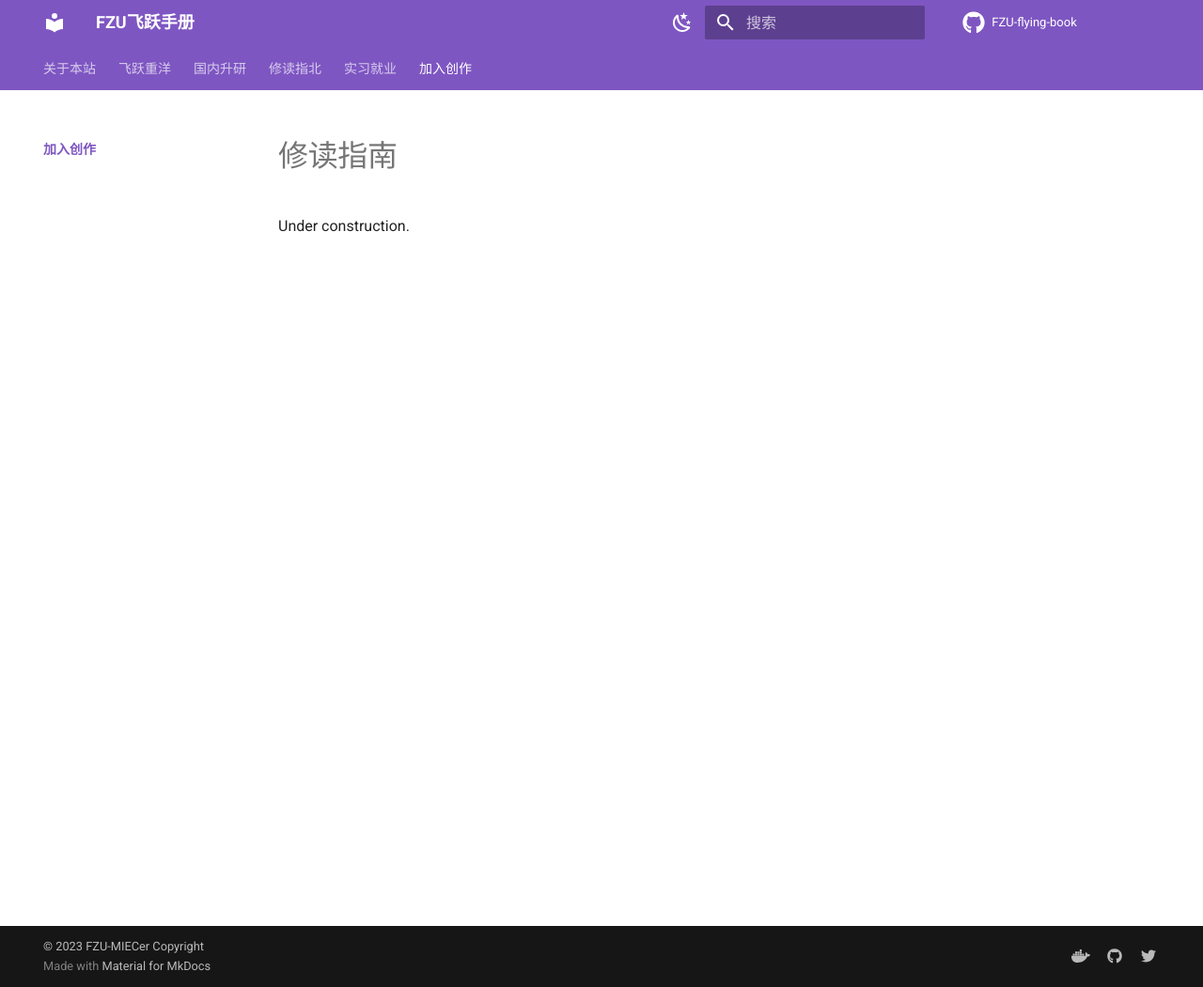
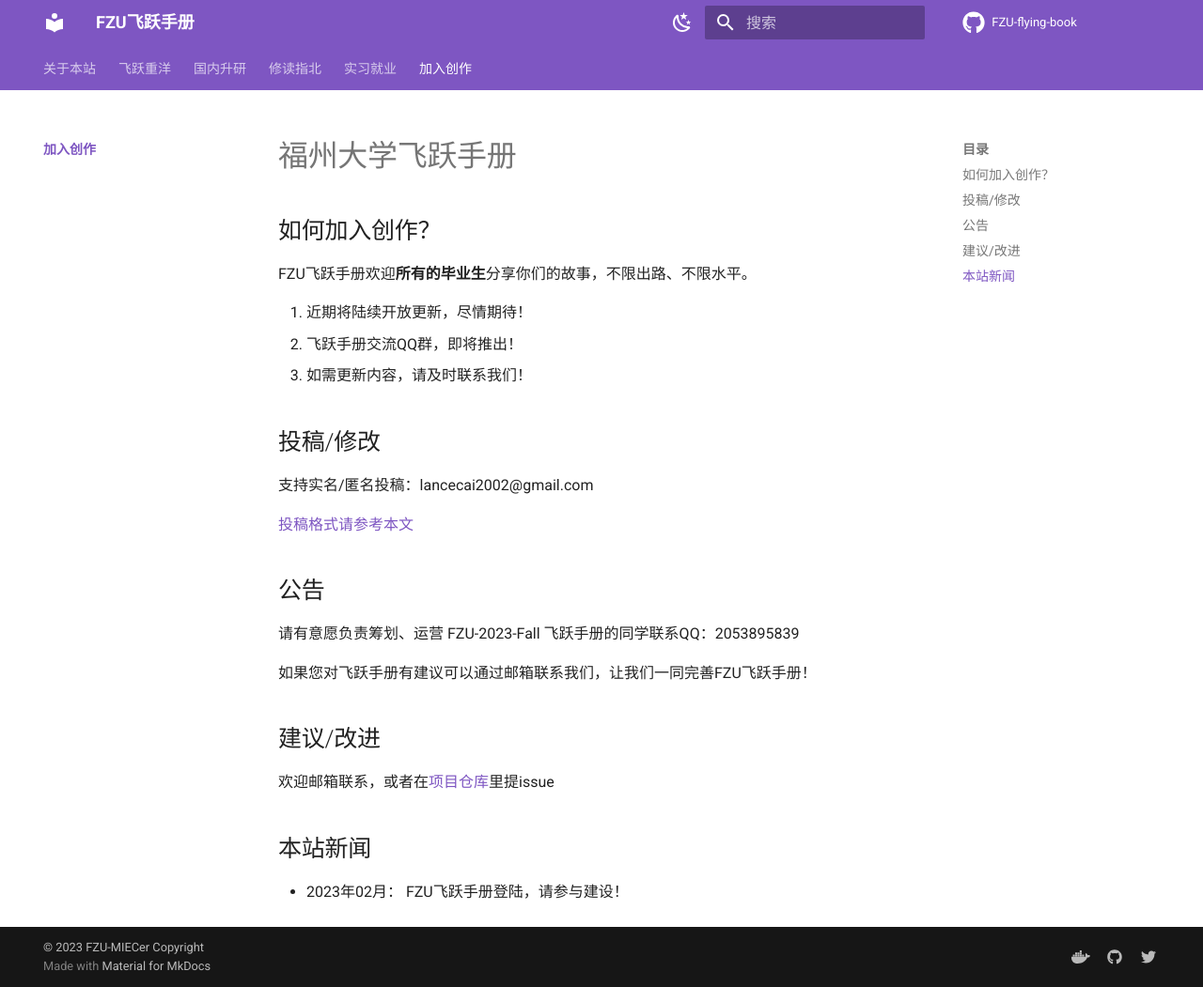
Before and after one commit to MIECer/FZU-flying-book, an MkDocs documentation site: the page built from docs/join/index.md, in a window 1280 px wide and 1051 px high. Shown: the whole window at 94% size. Built offline with MkDocs 1.6.1 and Material for MkDocs 9.7.7, drawn with Linux system fonts in a browser that asks for light colours; comment, search, counter and statistics services are not loaded.

Commit message:
update join.md

```diff
--- a/docs/join/index.md
+++ b/docs/join/index.md
@@ -1,3 +1,37 @@
-# 修读指南
+# 福州大学飞跃手册
 
-Under construction.
+## 如何加入创作？
+
+FZU飞跃手册欢迎**所有的毕业生**分享你们的故事，不限出路、不限水平。
+
+1. 近期将陆续开放更新，尽情期待！
+2. 飞跃手册交流QQ群，即将推出！
+3. 如需更新内容，请及时联系我们！
+
+
+
+## 投稿/修改
+
+支持实名/匿名投稿：lancecai2002@gmail.com
+
+[投稿格式请参考本文](https://sustech-application.com/#/%E5%A6%82%E4%BD%95%E8%BF%9B%E8%A1%8C%E7%BB%8F%E9%AA%8C%E5%88%86%E4%BA%AB)
+
+
+
+## 公告
+
+请有意愿负责筹划、运营 FZU-2023-Fall 飞跃手册的同学联系QQ：2053895839
+
+如果您对飞跃手册有建议可以通过邮箱联系我们，让我们一同完善FZU飞跃手册！
+
+
+
+## 建议/改进
+
+欢迎邮箱联系，或者在[项目仓库](https://github.com/HanlinCAI/FZU-flying-book/issues)里提issue
+
+
+
+## 本站新闻
+
+- 2023年02月： FZU飞跃手册登陆，请参与建设！
```
Also changed, not shown: site/join/index.html, site/search/search_index.json, 1 other file.
